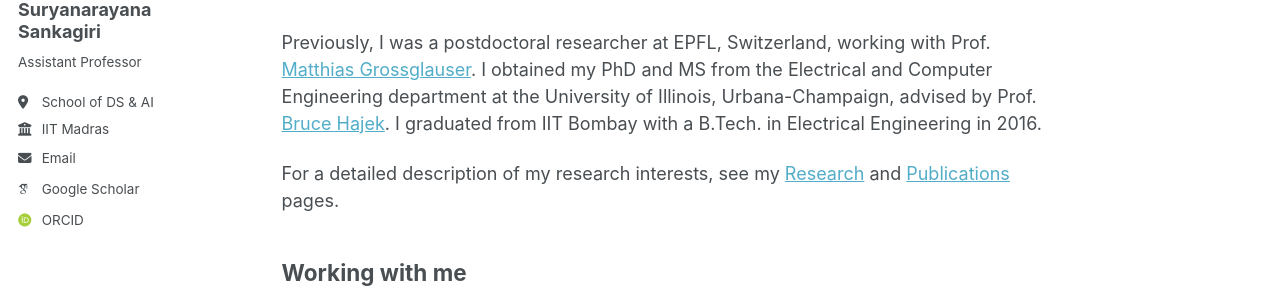
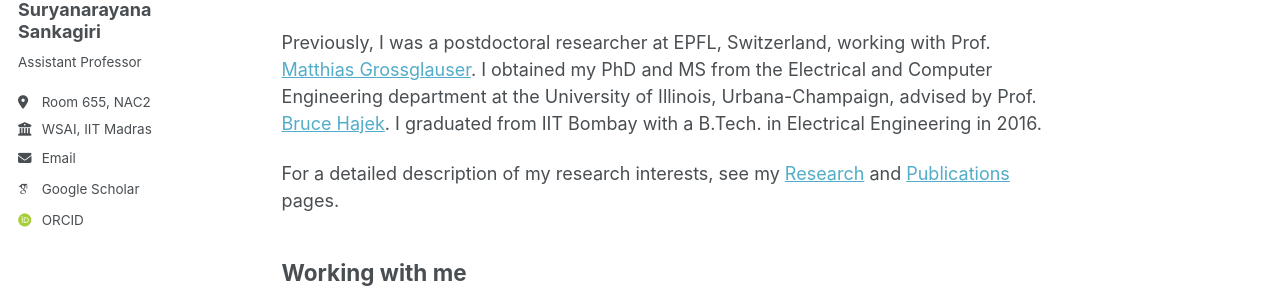
Before and after one commit to sankagiri/sankagiri.github.io, a Jekyll site: the page built from _pages/about.md, in a window 1280 px wide. Shown: the part 273-561 px from the top of the page. Built offline with Jekyll 4.4.1, drawn with Linux system fonts in a browser that asks for light colours; some web fonts are replaced; a script bundle is joined from its source files by our own code; library files that are not in the unit come from our copies.

Commit message:
updated sidebar

```diff
--- a/_config.yml
+++ b/_config.yml
@@ -27,8 +27,8 @@ author:
   name             : "Suryanarayana Sankagiri"
   pronouns         : # example: "she/her"
   bio              : "Assistant Professor"
-  location         : "School of DS & AI"
-  employer         : "IIT Madras"
+  location         : "Room 655, NAC2"
+  employer         : "WSAI, IIT Madras"
   uri              : # URL
   email            : "suryanarayana@dsai.iitm.ac.in"
 
```
